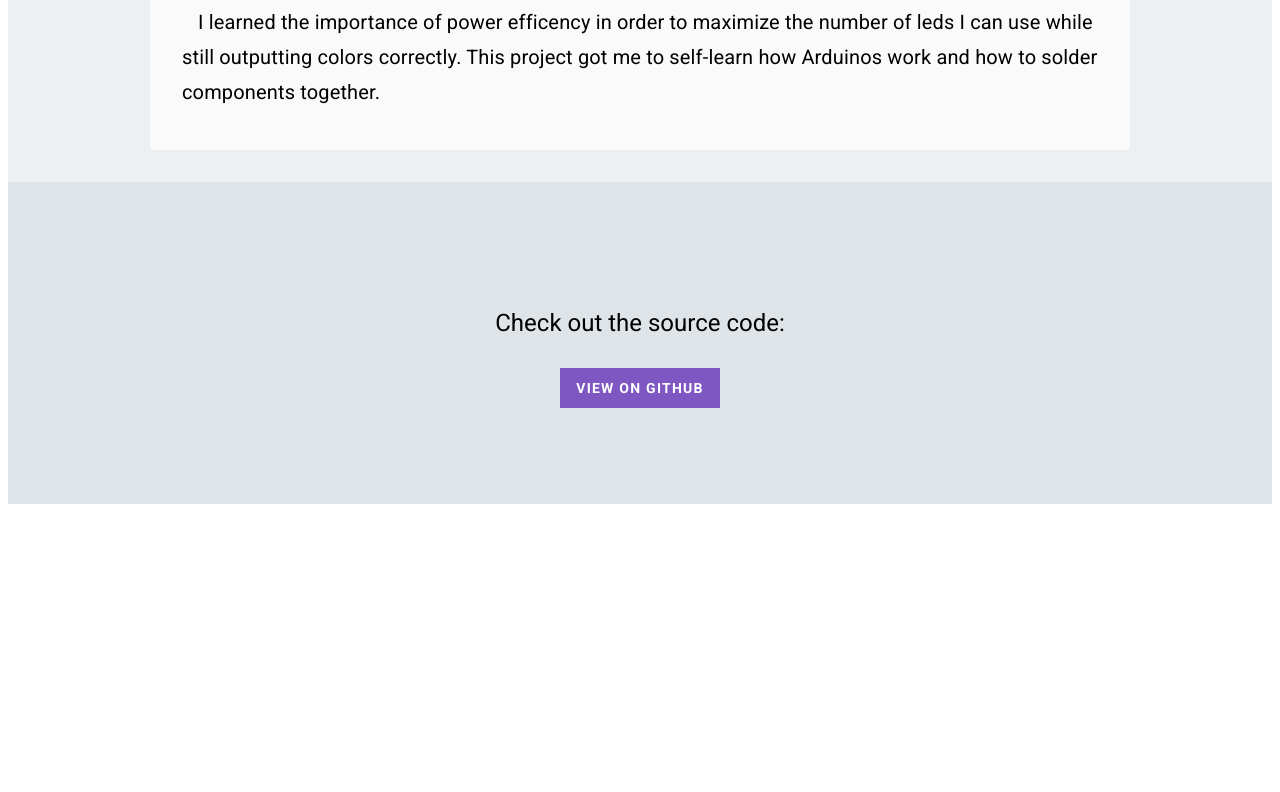
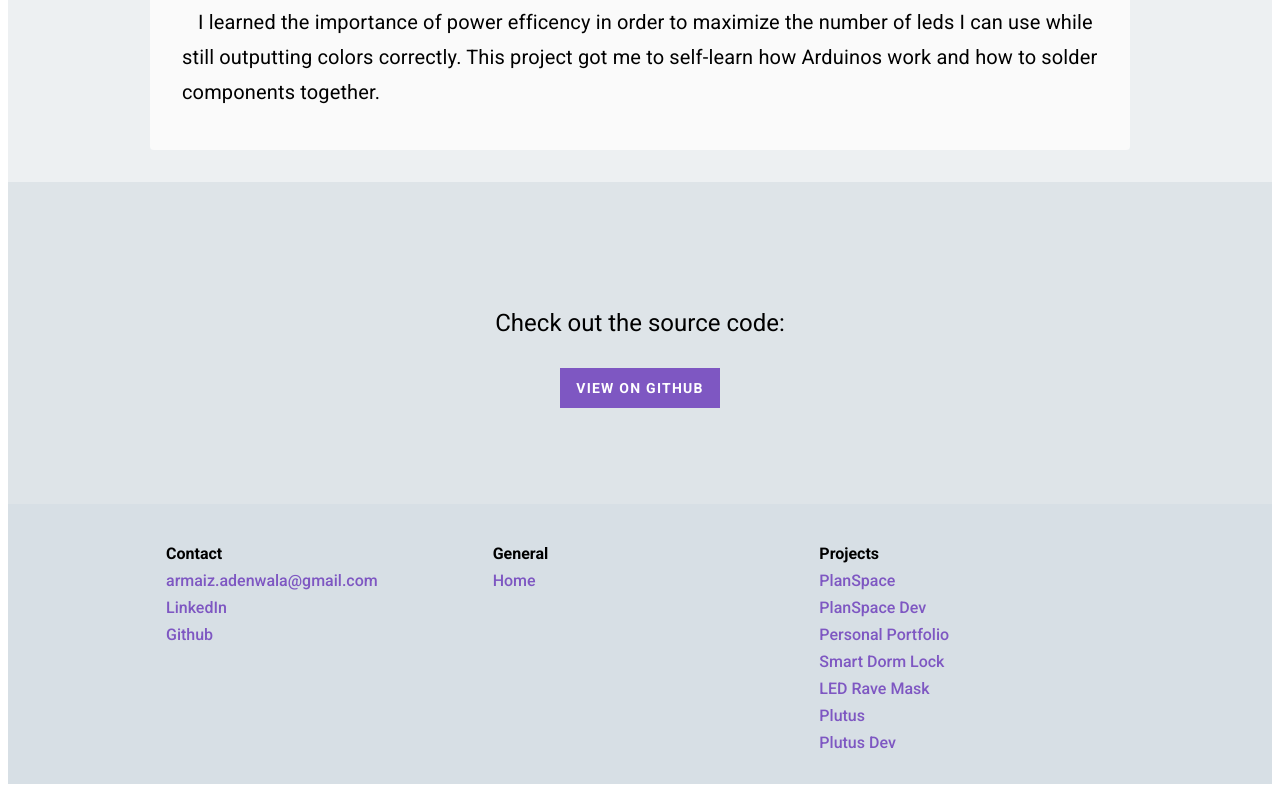
Before and after one commit to ArmaizAdenwala/personal-portfolio, a Gatsby site: page /projects/led-rave-mask in a window 1280 px wide. Shown: the part 2149-2941 px from the top of the page. Before the commit the page ends 2661 px from the top, so only its background shows below. Built offline with nearby package versions, Linux system fonts and the light colour scheme; Gatsby itself is replaced by a stand-in of ours.

Commit message:
add footer

```diff
--- a/src/components/general/footer/Footer.js
+++ b/src/components/general/footer/Footer.js
@@ -1,7 +1,108 @@
 import React, { Component } from 'react';
 import './Footer.scss';
+import { Link } from 'gatsby';
+import { Container } from '../';
 export default class Footer extends Component {
   render() {
-    return <div className="footer">Footer</div>;
+    return (
+      <div className="footer p-v--32">
+        <Container>
+          <div className="g__row">
+            <div
+              className="
+                tg__t--center--s
+                g__col-12--s
+                g__col-4--m
+                g__col-4--l
+                m-b--32--s"
+            >
+              <h4 className="m-v--8">Contact</h4>
+              <a
+                className="footer__link tg__c--primary--dark tg__c--secondary"
+                href={'mailto:armaiz.adenwala@gmail.com'}
+              >
+                armaiz.adenwala@gmail.com
+              </a>
+              <a
+                className="footer__link tg__c--primary--dark tg__c--secondary"
+                href={'https://www.linkedin.com/in/armaizadenwala/'}
+              >
+                LinkedIn
+              </a>
+              <a
+                className="footer__link tg__c--primary--dark tg__c--secondary"
+                href={'https://github.com/ArmaizAdenwala'}
+              >
+                Github
+              </a>
+            </div>
+            <div
+              className="
+                g__col-6--s
+                g__col-4--m
+                g__col-4--l"
+            >
+              <h4 className="m-v--8">General</h4>
+              <Link
+                className="footer__link tg__c--primary--dark tg__c--secondary"
+                to={'/'}
+              >
+                Home
+              </Link>
+            </div>
+            <div
+              className="
+                g__col-6--s
+                g__col-4--m
+                g__col-4--l"
+            >
+              <h4 className="m-v--8">Projects</h4>
+              <Link
+                className="footer__link tg__c--primary--dark tg__c--secondary"
+                to={'/projects/planspace'}
+              >
+                PlanSpace
+              </Link>
+              <Link
+                className="footer__link tg__c--primary--dark tg__c--secondary"
+                to={'/projects/planspace/dev'}
+              >
+                PlanSpace Dev
+              </Link>
+              <Link
+                className="footer__link tg__c--primary--dark tg__c--secondary"
+                to={'projects/personal-portfolio-site'}
+              >
+                Personal Portfolio
+              </Link>
+              <Link
+                className="footer__link tg__c--primary--dark tg__c--secondary"
+                to={'projects/smart-dorm-lock'}
+              >
+                Smart Dorm Lock
+              </Link>
+              <Link
+                className="footer__link tg__c--primary--dark tg__c--secondary"
+                to={'projects/led-rave-mask'}
+              >
+                LED Rave Mask
+              </Link>
+              <Link
+                className="footer__link tg__c--primary--dark tg__c--secondary"
+                to={'projects/plutus'}
+              >
+                Plutus
+              </Link>
+              <Link
+                className="footer__link tg__c--primary--dark tg__c--secondary"
+                to={'projects/plutus/dev'}
+              >
+                Plutus Dev
+              </Link>
+            </div>
+          </div>
+        </Container>
+      </div>
+    );
   }
 }
--- a/src/components/general/footer/Footer.scss
+++ b/src/components/general/footer/Footer.scss
@@ -1,6 +1,11 @@
 @import "../../../styles/colors";
 
 .footer {
-  height: 500px;
-  background-color: $background;
+  background-color: $background--dark;
+  &__link {
+    display: block;
+    margin-top: 8px;
+    text-decoration: none;
+    font-weight: 500;
+  }
 }
--- a/src/pages/projects/led-rave-mask/index.js
+++ b/src/pages/projects/led-rave-mask/index.js
@@ -236,6 +236,7 @@ const IndexPage = () => (
           </div>
         </Container>
       </div>
+      <Footer />
     </div>
   </div>
 );
--- a/src/pages/projects/personal-portfolio-site/index.js
+++ b/src/pages/projects/personal-portfolio-site/index.js
@@ -163,6 +163,7 @@ const IndexPage = () => (
           </div>
         </Container>
       </div>
+      <Footer />
     </div>
   </div>
 );
--- a/src/pages/projects/planspace/dev.js
+++ b/src/pages/projects/planspace/dev.js
@@ -237,6 +237,7 @@ const IndexPage = () => (
           </div>
         </Container>
       </div>
+      <Footer />
     </div>
   </div>
 );
--- a/src/pages/projects/planspace/index.js
+++ b/src/pages/projects/planspace/index.js
@@ -79,6 +79,7 @@ const IndexPage = () => (
           </div>
         </Container>
       </div>
+      <Footer />
     </div>
   </div>
 );
--- a/src/pages/projects/plutus/dev.js
+++ b/src/pages/projects/plutus/dev.js
@@ -233,6 +233,7 @@ const IndexPage = () => (
           </div>
         </Container>
       </div>
+      <Footer />
     </div>
   </div>
 );
--- a/src/pages/projects/plutus/index.js
+++ b/src/pages/projects/plutus/index.js
@@ -69,6 +69,7 @@ const IndexPage = () => (
           </div>
         </Container>
       </div>
+      <Footer />
     </div>
   </div>
 );
--- a/src/pages/projects/smart-dorm-lock/index.js
+++ b/src/pages/projects/smart-dorm-lock/index.js
@@ -316,6 +316,7 @@ const IndexPage = () => (
           </div>
         </Container>
       </div>
+      <Footer />
     </div>
   </div>
 );
--- a/src/styles/colors.scss
+++ b/src/styles/colors.scss
@@ -1,7 +1,7 @@
 $colors-primary: #3f51b5;
 $colors-primary--dark: #283593;
 $colors-secondary: #7E57C2;
-$background--dark: #3f51b5;
+$background--dark: #d7dfe5;
 $background: #e7ebef;
 $background--light: #edf0f2;
 $background--light-2: #dee4e8;
--- a/src/styles/main.scss
+++ b/src/styles/main.scss
@@ -40,6 +40,16 @@ body {
   }
   @include responsive-modifiers('&-t--64') {
     margin-top: 64px;
+  }
+  @include responsive-modifiers('&-b--32') {
+    margin-bottom: 32px;
+  }
+}
+
+.p {
+  @include responsive-modifiers('&-v--32') {
+    padding-top: 32px;
+    padding-bottom: 32px;
   }
 }
 
--- a/src/styles/mixins.scss
+++ b/src/styles/mixins.scss
@@ -1,3 +1,4 @@
+$xtra-small: 767px;
 $small: 767px;
 $medium: 992px;
 
```
Also changed, not shown: src/pages/index.js (+7 -4 lines).
